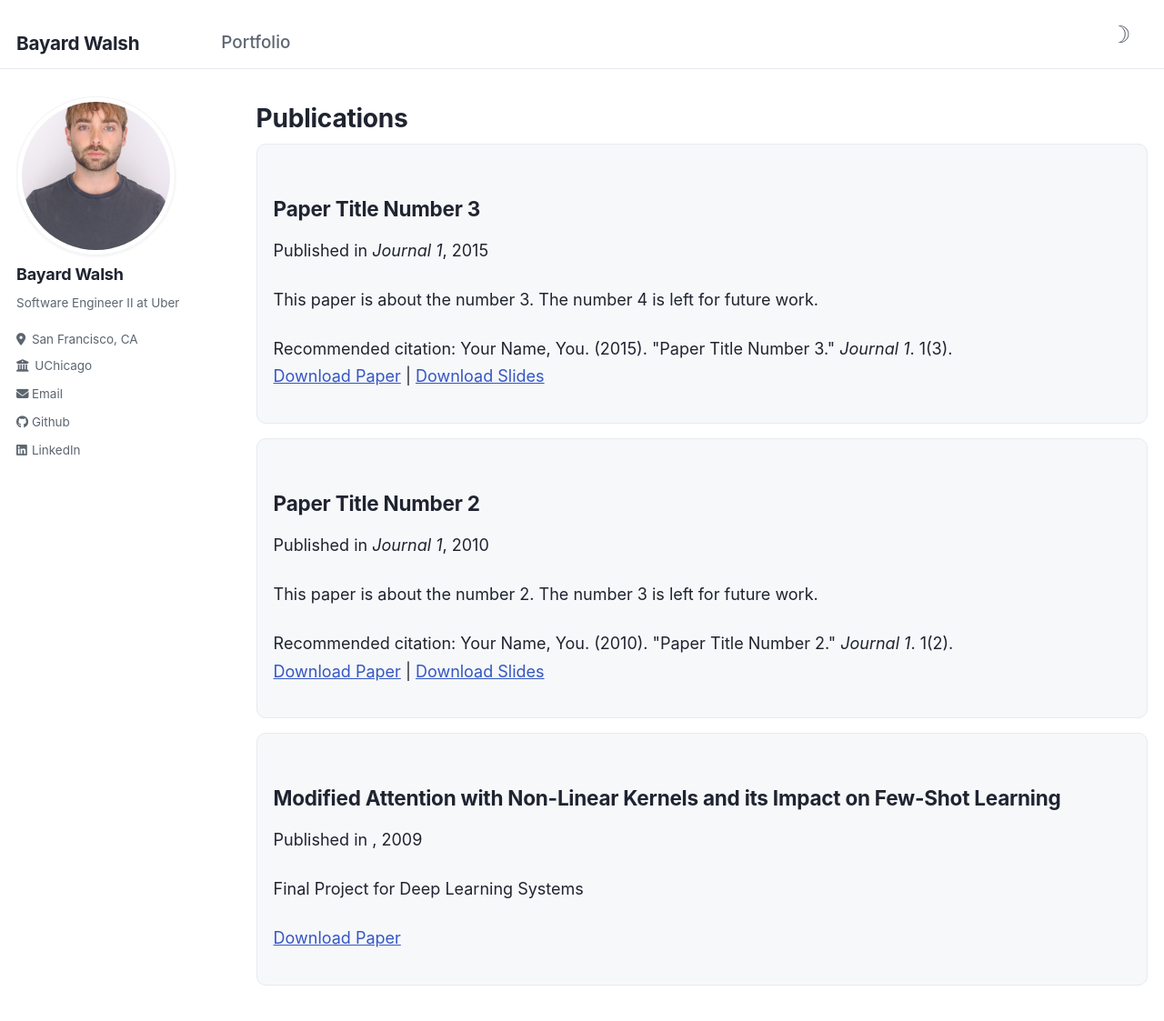
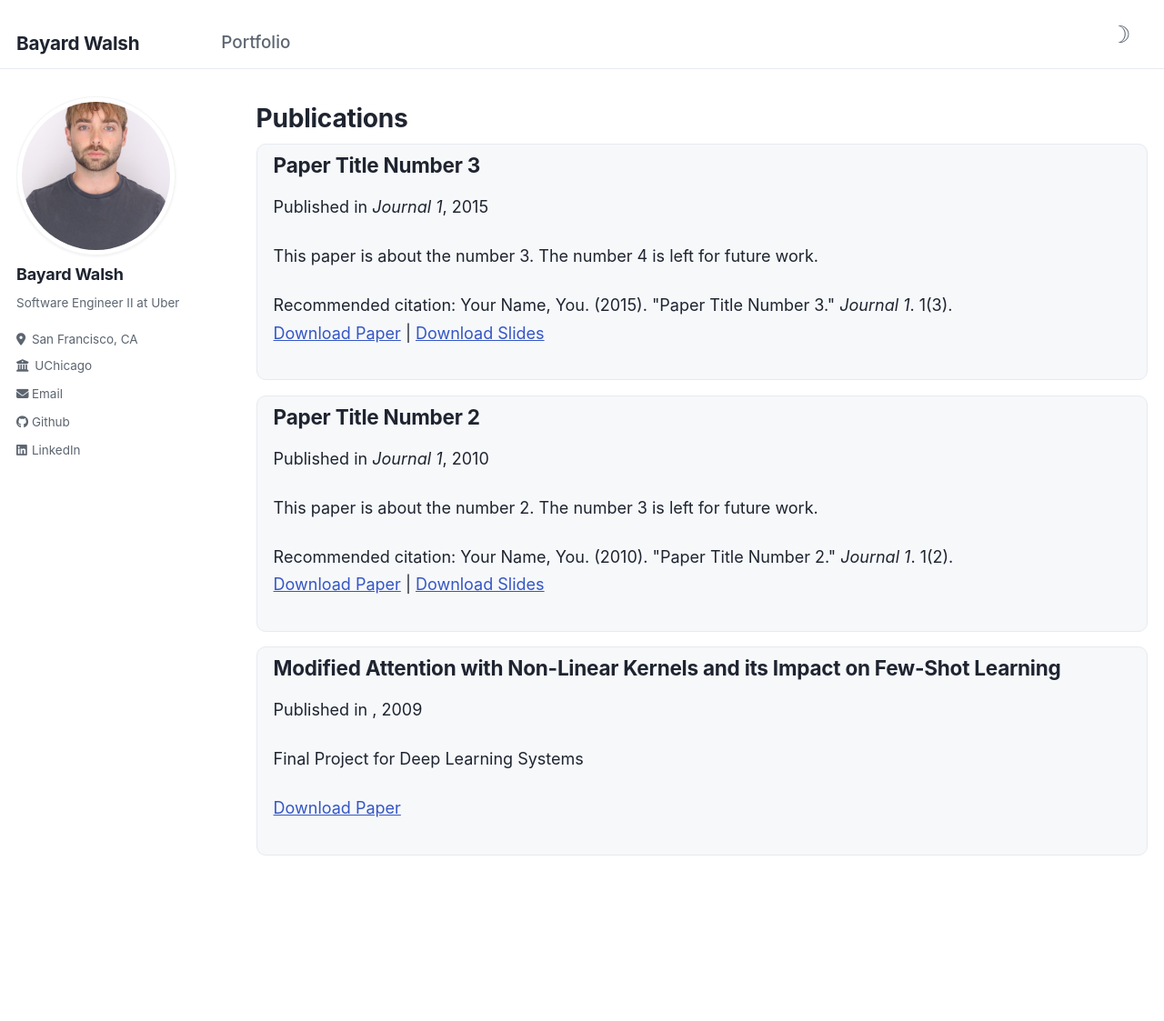
Before and after one commit to bkwalsh/bkwalsh.github.io, a Jekyll site: the page built from _pages/publications.md, in a window 1280 px wide and 1400 px high. Shown: the top 1123 px of the window at 91% size. Built offline with Jekyll 4.4.1, drawn with Linux system fonts in a browser that asks for light colours.

Commit message:
Anchor portfolio card titles to the top of the card
Slim the top padding and zero out the title margin so the title
sits right at the top edge of each card.

```diff
--- a/_sass/_custom.scss
+++ b/_sass/_custom.scss
@@ -159,10 +159,14 @@ a:hover { color: var(--accent-hover); }
   background: var(--card-bg);
   border: 1px solid var(--border);
   border-radius: 10px;
-  padding: 0.65em 1em;
+  padding: 0.25em 1em 0.65em;
   margin-bottom: 0.9em;
   transition: background-color 0.2s ease, box-shadow 0.2s ease,
     transform 0.2s ease;
+}
+
+.archive__item-title {
+  margin-top: 0.2em;
 }
 
 .archive__item-excerpt,
```
